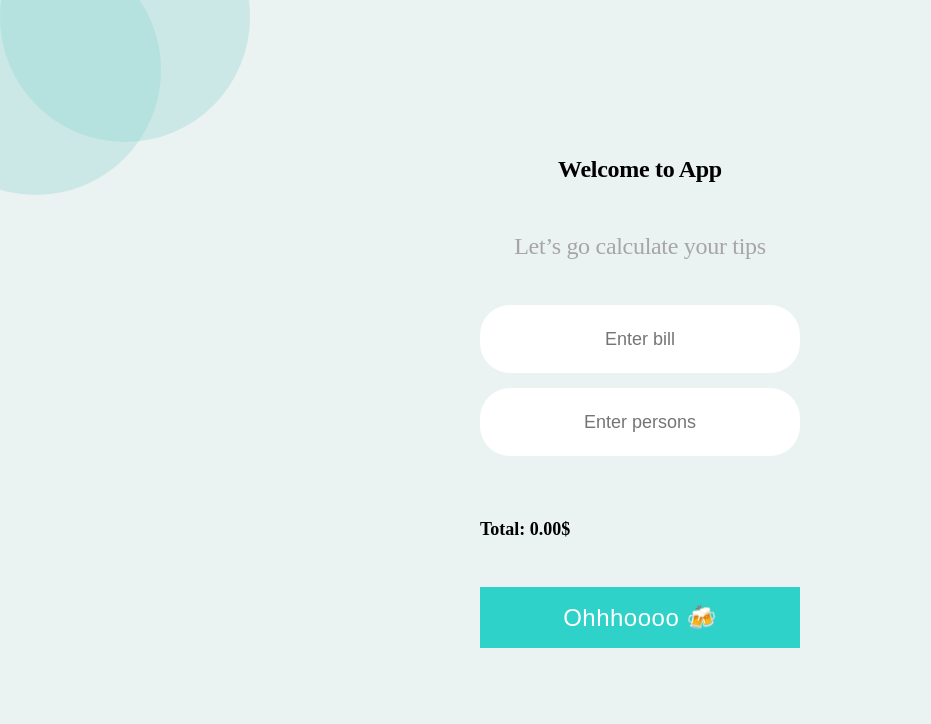
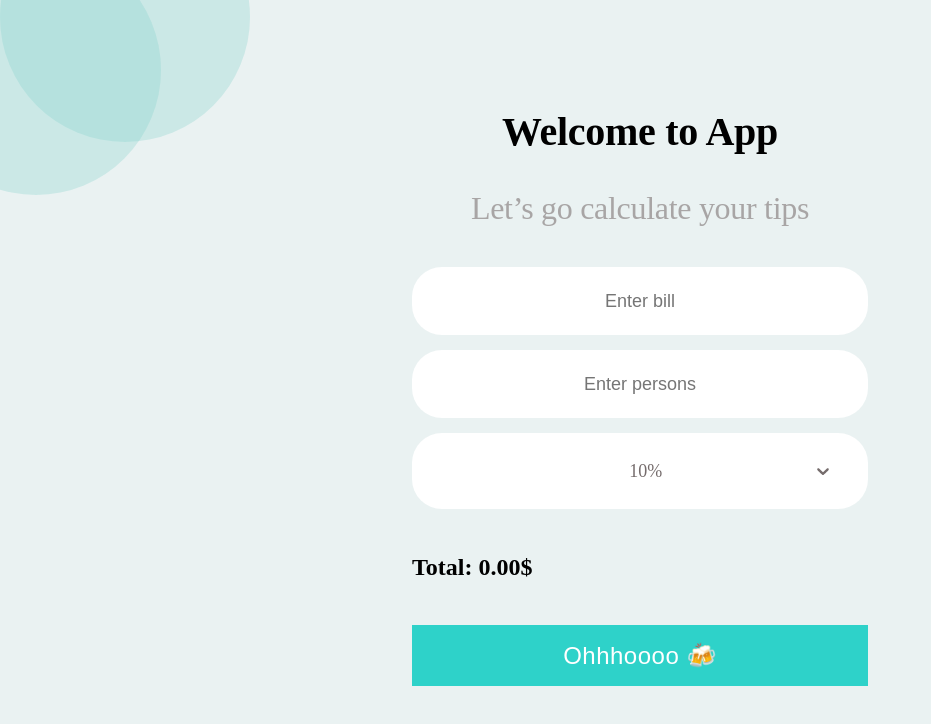
Before and after one commit to TkachenokPavel/react-tips-calculator, a React (Create React App) app: page / in a window 1280 px wide. Shown: the top 724 px of the page, without its empty margins (0-931 px from the left). Built offline with nearby package versions, Linux system fonts and the light colour scheme.

Commit message:
feat(hw-38): add solution for homework-38

```diff
--- a/src/components/Button/Button.tsx
+++ b/src/components/Button/Button.tsx
@@ -1,7 +1,11 @@
 import { StyledButton } from "./styles";
 
-export const Button = () => {
+interface IProps {
+    onClick: () => void
+}
+
+export const Button = ({ onClick }: IProps) => {
     return (
-        <StyledButton>Ohhhoooo 🍻 </StyledButton>
+        <StyledButton onClick={onClick} type='button'>Ohhhoooo 🍻 </StyledButton>
     )
 }
--- a/src/components/CustomSelect/CustomSelect.tsx
+++ b/src/components/CustomSelect/CustomSelect.tsx
@@ -1,7 +1,22 @@
-import React from 'react'
+import Select from 'react-select';
+import { IOption } from '../../types';
+import { customStyles } from "./styles";
 
-export const CustomSelect = () => {
+interface IProps {
+    value: IOption | undefined | '',
+    options: IOption[],
+    isSearchable: boolean,
+    onChange: (newValue: any) => void
+}
+
+export const CustomSelect = ({ value, options, isSearchable, onChange }: IProps) => {
     return (
-        <div>CustomSelect</div>
+        <Select
+            value={value}
+            styles={customStyles}
+            options={options}
+            isSearchable={isSearchable}
+            onChange={onChange}
+        />
     )
 }
--- a/src/components/CustomSelect/styles.ts
+++ b/src/components/CustomSelect/styles.ts
@@ -1 +1,35 @@
-export { }
+export const customStyles: any = {
+    container: (provided: any, state: any) => ({
+        ...provided,
+        width: '100%',
+    }),
+    control: (provided: any) => ({
+        ...provided,
+        padding: '20px 0',
+
+        backgroundColor: '#fff',
+        color: '#756C6C',
+        border: 'none',
+        borderRadius: '30px',
+
+        cursor: 'pointer',
+    }),
+    option: (provided: any, state: any) => ({
+        ...provided,
+        cursor: 'pointer',
+    }),
+    dropdownIndicator: (provided: any, state: any) => ({
+        ...provided,
+        color: '#756C6C',
+        marginRight: '27px'
+    }),
+    indicatorSeparator: (provided: any, state: any) => ({
+        display: 'none'
+    }),
+    singleValue: (provided: any, state: any) => ({
+        ...provided,
+        paddingLeft: '55%',
+        fontSize: '18px',
+        color: '#756C6C'
+    }),
+}
--- a/src/components/Form/Form.tsx
+++ b/src/components/Form/Form.tsx
@@ -3,18 +3,72 @@ import { Input } from '../Input/Input';
 import { Button } from '../Button/Button'
 import { StyledForm } from './styles'
 import { Title, Subtitle, TotalBill } from "./styles";
+import { CustomSelect } from '../CustomSelect/CustomSelect';
+import { IOption } from '../../types';
+
+
+const options: IOption[] = [
+    { value: 10, label: '10%' },
+    { value: 15, label: '15%' },
+    { value: 20, label: '20%' }
+]
 
 export const Form = () => {
-    const [totalBill, setTotalBill] = useState<number>(0.00)
+    const [total, setTotal] = useState<string>('0.00');
+    const [selectedOption, setSelectedOption] = useState<number>(10);
+    const [bill, setBill] = useState<string>('');
+    const [persons, setPersons] = useState<string>('');
+
+    const handleBill = (value: string): void => {
+        setBill(value)
+    }
+    const handlePersons = (value: string): void => {
+        setPersons(value)
+    }
+
+    const getValue = () => {
+        return selectedOption ? options.find(currentOption => currentOption.value === selectedOption) : ''
+    }
+
+    const handleOptionChange = (newValue: any): void => {
+        setSelectedOption(newValue.value)
+    }
+
+    const calculateTips = (): string => {
+        const billNumber = +bill,
+            personsNumber = +persons,
+            percent = selectedOption,
+            totalBill = ((billNumber * percent) / 100) * personsNumber + billNumber;
+        return totalBill.toFixed(2);
+    };
+
+    const handleButton = (): void => {
+        setTotal(calculateTips())
+    }
 
     return (
         <StyledForm>
             <Title>Welcome to App</Title>
             <Subtitle>Let’s go calculate your tips</Subtitle>
-            <Input type='text' placeholder='Enter bill' />
-            <Input type='text' placeholder='Enter persons' />
-            <TotalBill>Total: {totalBill.toFixed(2)}$</TotalBill>
-            <Button />
+            <Input
+                value={bill}
+                type='text'
+                placeholder='Enter bill'
+                onChange={handleBill}
+            />
+            <Input
+                value={persons}
+                type='text'
+                placeholder='Enter persons'
+                onChange={handlePersons} />
+            <CustomSelect
+                value={getValue()}
+                options={options}
+                isSearchable={false}
+                onChange={handleOptionChange}
+            />
+            <TotalBill>Total: {total}$</TotalBill>
+            <Button onClick={handleButton} />
         </StyledForm>
     )
 }
--- a/src/components/Form/styles.ts
+++ b/src/components/Form/styles.ts
@@ -7,6 +7,10 @@ const StyledForm = styled.form`
     align-items: center;
 
     min-width: 320px;
+
+    @media (min-width: 768px) {
+        min-width: 456px;
+    }
 `;
 
 const Title = styled.h2`
@@ -17,6 +21,10 @@ const Title = styled.h2`
     letter-spacing: -0.3px;
 
     color: #000000;
+
+    @media (min-width: 768px) {
+        font-size: 40px;
+    }
 `;
 
 const Subtitle = styled.p`
@@ -27,6 +35,10 @@ const Subtitle = styled.p`
     letter-spacing: -0.3px;
 
     color: rgba(117, 108, 108, 0.57);
+
+    @media (min-width: 768px) {
+        font-size: 32px;
+    }
 `;
 
 const TotalBill = styled.p`
@@ -39,6 +51,10 @@ const TotalBill = styled.p`
     line-height: 26px;
 
     color: #000000;
+
+    @media (min-width: 420px) {
+        font-size: 24px;
+    }
 `;
 
 
--- a/src/components/Input/Input.tsx
+++ b/src/components/Input/Input.tsx
@@ -1,12 +1,18 @@
 import { StyledInput } from './styles'
 
 interface IProps {
+    value: string
     placeholder: string,
     type: string,
+    onChange: (value: string) => void
 }
 
-export const Input = ({ placeholder, type }: IProps) => {
+export const Input = ({ placeholder, type, value, onChange }: IProps) => {
     return (
-        <StyledInput type={type} placeholder={placeholder} />
+        <StyledInput
+            onChange={e => onChange(e.target.value)}
+            value={value}
+            type={type}
+            placeholder={placeholder} />
     )
 }
--- a/src/types/index.ts
+++ b/src/types/index.ts
@@ -1 +1,4 @@
-export { }
+export interface IOption {
+    value: number,
+    label: string
+}
```
